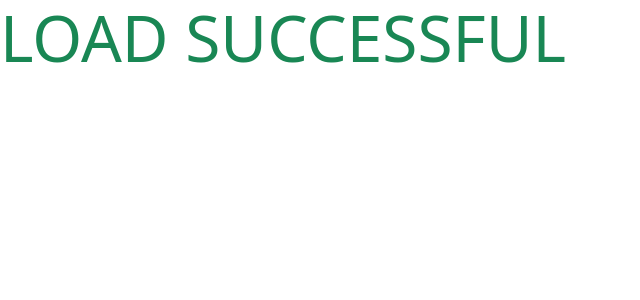
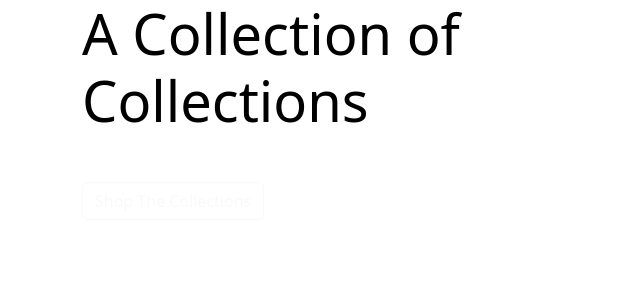
Before and after one commit to Luqmaan-io/saira-studio, a Django app: page / in a window 1280 px wide. Shown: the top 300 px of the page, without its empty margins (0-640 px from the left). Run offline with Django 5.2, Linux system fonts and the light colour scheme.

Commit message:
Add initial homepage content

```diff
--- a/home/templates/home/index.html
+++ b/home/templates/home/index.html
@@ -1,6 +1,24 @@
 {% extends "base.html" %}
 {% load static %}
 
+{% block page_header %}
+{% endblock %}
+
 {% block content %}
-    <h1 class="display-3 text-success">LOAD SUCCESSFUL</h1>
+    <div class="container h-100">
+        <div class="row h-100">
+            <div class="col-7 col-md-6 my-auto">
+                <h1 class="display-4 logo-font text-black ">
+                    A Collection of Collections
+                </h1>
+                <div class="my-5">
+                    <h4>
+                        <a href="" class="the-collections-button btn btn-outline-light">
+                            Shop The Collections
+                        </a>
+                    </h4>
+                </div>
+            </div>
+        </div>
+    </div>
 {% endblock %}
```
